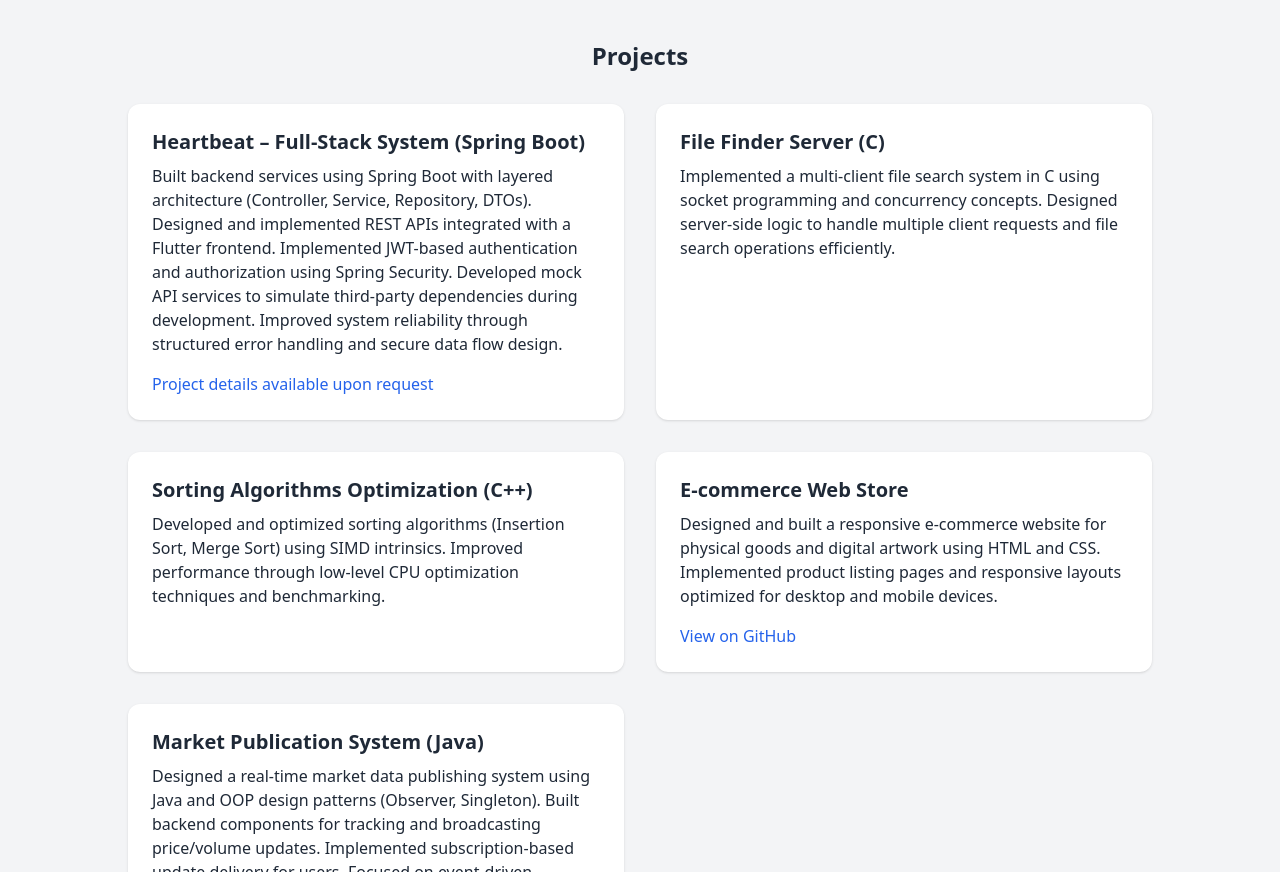
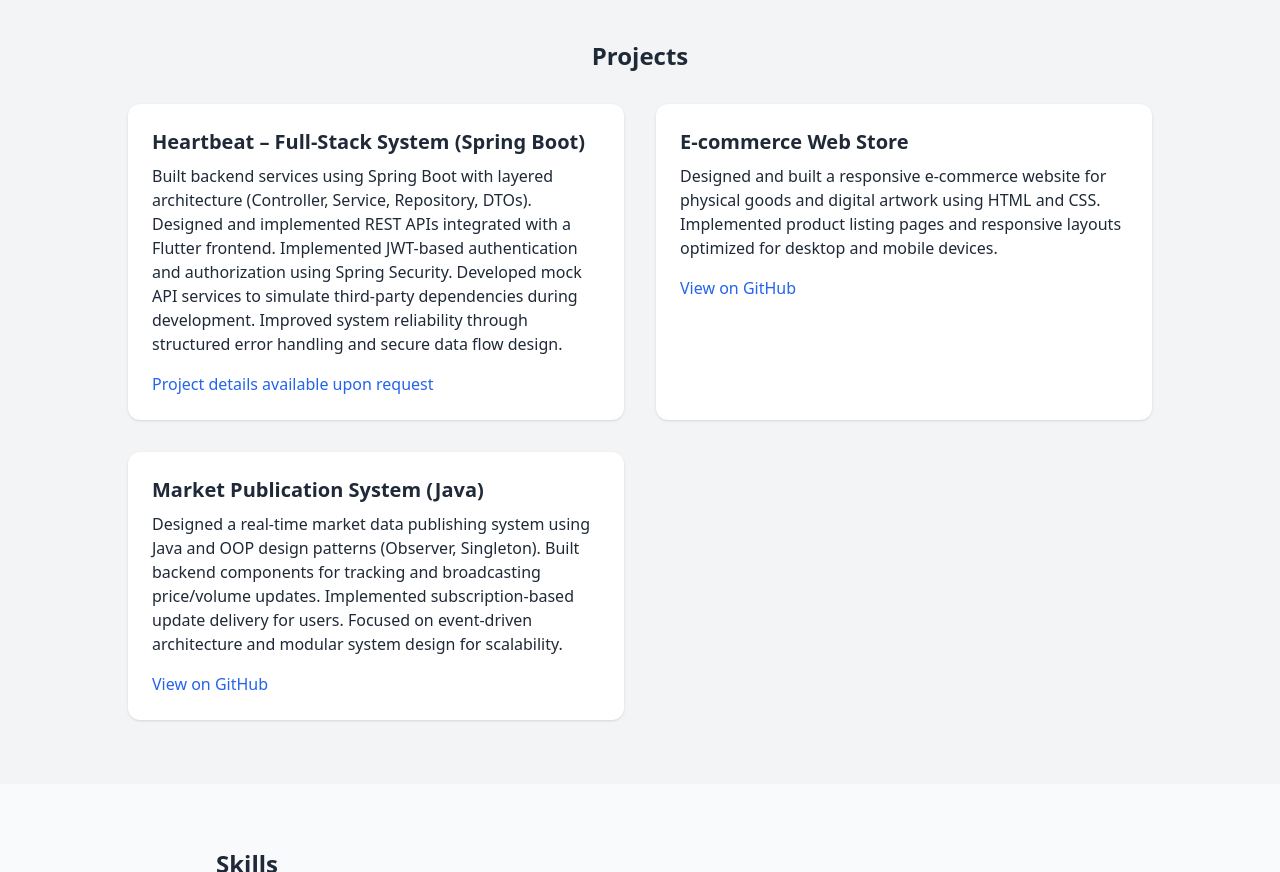
Before and after one commit to huynhnhan254/Portfolio, a plain HTML site: page index.html in a window 1280 px wide. Shown: the part 600-1472 px from the top of the page. Drawn offline with nearby package versions, Linux system fonts and the light colour scheme.

Commit message:
update projects

```diff
--- a/index.html
+++ b/index.html
@@ -71,26 +71,6 @@
 
       <!-- Project 2 -->
       <div class="bg-white p-6 rounded-xl shadow hover:shadow-lg transition">
-        <h4 class="text-xl font-semibold mb-2">File Finder Server (C)</h4>
-
-        <p class="mb-4">
-          Implemented a multi-client file search system in C using socket programming and concurrency concepts.
-          Designed server-side logic to handle multiple client requests and file search operations efficiently.
-        </p>
-      </div>
-
-      <!-- Project 3 -->
-      <div class="bg-white p-6 rounded-xl shadow hover:shadow-lg transition">
-        <h4 class="text-xl font-semibold mb-2">Sorting Algorithms Optimization (C++)</h4>
-
-        <p class="mb-4">
-          Developed and optimized sorting algorithms (Insertion Sort, Merge Sort) using SIMD intrinsics.
-          Improved performance through low-level CPU optimization techniques and benchmarking.
-        </p>
-      </div>
-
-      <!-- Project 4 -->
-      <div class="bg-white p-6 rounded-xl shadow hover:shadow-lg transition">
         <h4 class="text-xl font-semibold mb-2">E-commerce Web Store</h4>
 
         <p class="mb-4">
@@ -105,7 +85,7 @@
         </a>
       </div>
 
-      <!-- Project 5 -->
+      <!-- Project 3 -->
       <div class="bg-white p-6 rounded-xl shadow hover:shadow-lg transition">
         <h4 class="text-xl font-semibold mb-2">Market Publication System (Java)</h4>
 
```
